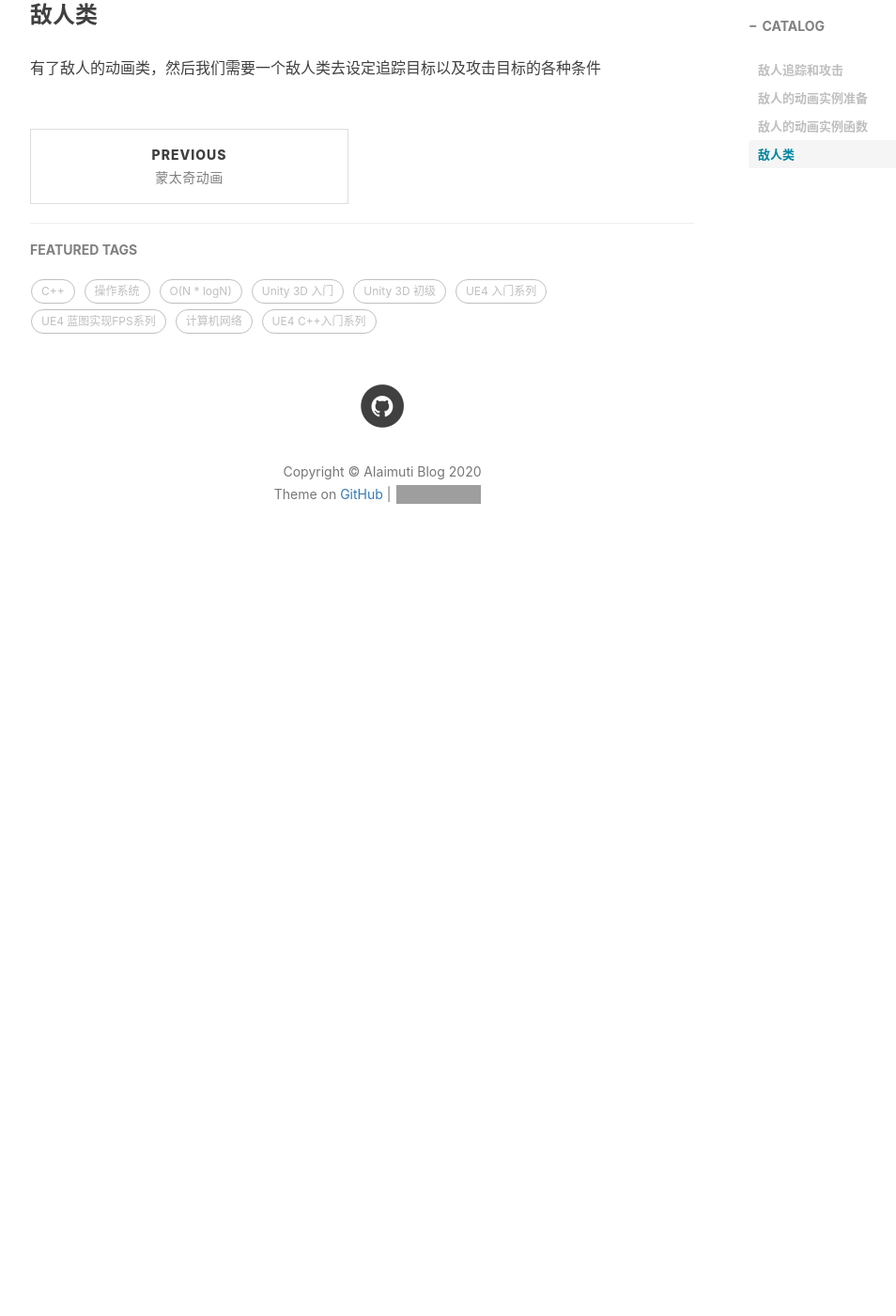
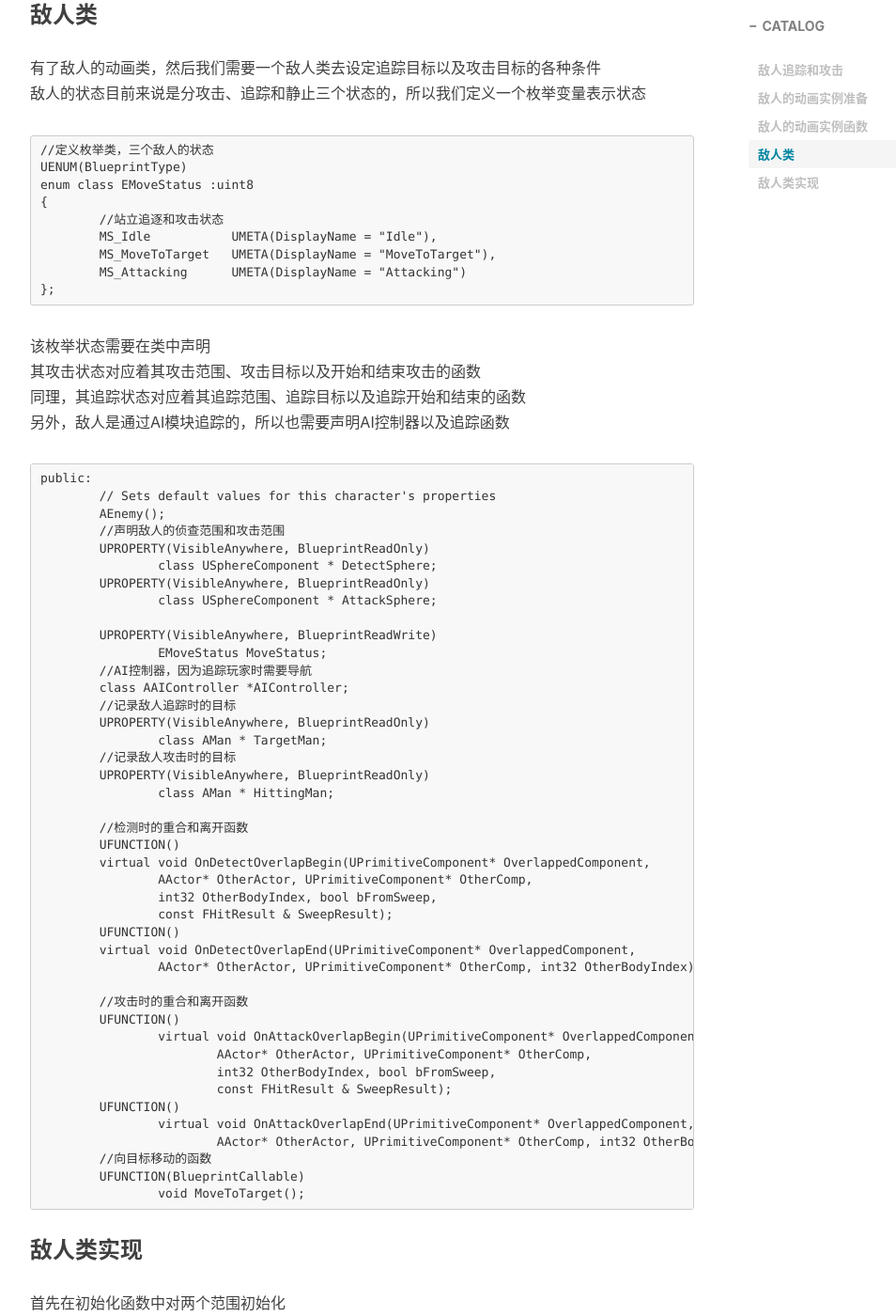
Before and after one commit to AIaimuti/aiaimuti.github.io, a Jekyll site: the page built from _posts/UE4/UE4_C++/2020-5-10-Enemy_Trace.md, in a window 1280 px wide and 1400 px high, scrolled down 2530 px. Shown: the whole window at 94% size, without its empty margins (233-1187 px from the left). Built offline with Jekyll 4.4.1, drawn with Linux system fonts in a browser that asks for light colours; nearby versions of some CDN libraries; comment, search, counter and statistics services are not loaded; before the commit the page ends 3160 px from its top, so only the background shows below that; some of the changed text lies outside the part shown; grey boxes are pictures that could not be loaded.

Commit message:
Update 2020-5-10-Enemy_Trace.md

````diff
--- a/_posts/UE4/UE4_C++/2020-5-10-Enemy_Trace.md
+++ b/_posts/UE4/UE4_C++/2020-5-10-Enemy_Trace.md
@@ -76,4 +76,138 @@ void UEnemyAnimInstance::UpdateAnimationProperties()
 ```
 
 ### 敌人类
-有了敌人的动画类，然后我们需要一个敌人类去设定追踪目标以及攻击目标的各种条件
+有了敌人的动画类，然后我们需要一个敌人类去设定追踪目标以及攻击目标的各种条件<br>
+敌人的状态目前来说是分攻击、追踪和静止三个状态的，所以我们定义一个枚举变量表示状态<br>
+```
+//定义枚举类，三个敌人的状态
+UENUM(BlueprintType)
+enum class EMoveStatus :uint8
+{
+	//站立追逐和攻击状态
+	MS_Idle		  UMETA(DisplayName = "Idle"),
+	MS_MoveToTarget   UMETA(DisplayName = "MoveToTarget"),
+	MS_Attacking      UMETA(DisplayName = "Attacking")
+};
+```
+该枚举状态需要在类中声明<br>
+其攻击状态对应着其攻击范围、攻击目标以及开始和结束攻击的函数<br>
+同理，其追踪状态对应着其追踪范围、追踪目标以及追踪开始和结束的函数<br>
+另外，敌人是通过AI模块追踪的，所以也需要声明AI控制器以及追踪函数
+```
+public:
+	// Sets default values for this character's properties
+	AEnemy();
+	//声明敌人的侦查范围和攻击范围
+	UPROPERTY(VisibleAnywhere, BlueprintReadOnly)
+		class USphereComponent * DetectSphere;
+	UPROPERTY(VisibleAnywhere, BlueprintReadOnly)
+		class USphereComponent * AttackSphere;
+
+	UPROPERTY(VisibleAnywhere, BlueprintReadWrite)
+		EMoveStatus MoveStatus;
+	//AI控制器，因为追踪玩家时需要导航
+	class AAIController *AIController;
+	//记录敌人追踪时的目标
+	UPROPERTY(VisibleAnywhere, BlueprintReadOnly)
+		class AMan * TargetMan;
+	//记录敌人攻击时的目标
+	UPROPERTY(VisibleAnywhere, BlueprintReadOnly)
+		class AMan * HittingMan;
+
+	//检测时的重合和离开函数
+	UFUNCTION()
+	virtual void OnDetectOverlapBegin(UPrimitiveComponent* OverlappedComponent,
+		AActor* OtherActor, UPrimitiveComponent* OtherComp,
+		int32 OtherBodyIndex, bool bFromSweep,
+		const FHitResult & SweepResult);
+	UFUNCTION()
+	virtual void OnDetectOverlapEnd(UPrimitiveComponent* OverlappedComponent,
+		AActor* OtherActor, UPrimitiveComponent* OtherComp, int32 OtherBodyIndex);
+
+	//攻击时的重合和离开函数
+	UFUNCTION()
+		virtual void OnAttackOverlapBegin(UPrimitiveComponent* OverlappedComponent,
+			AActor* OtherActor, UPrimitiveComponent* OtherComp,
+			int32 OtherBodyIndex, bool bFromSweep,
+			const FHitResult & SweepResult);
+	UFUNCTION()
+		virtual void OnAttackOverlapEnd(UPrimitiveComponent* OverlappedComponent,
+			AActor* OtherActor, UPrimitiveComponent* OtherComp, int32 OtherBodyIndex);
+	//向目标移动的函数
+	UFUNCTION(BlueprintCallable)
+		void MoveToTarget();
+```
+### 敌人类实现
+首先在初始化函数中对两个范围初始化
+```
+AEnemy::AEnemy()
+{
+ 	// Set this character to call Tick() every frame.  You can turn this off to improve performance if you don't need it.
+	PrimaryActorTick.bCanEverTick = true;
+	//侦测范围初始化
+	DetectSphere = CreateDefaultSubobject<USphereComponent>(TEXT("DetectSphere"));
+	DetectSphere->SetupAttachment(RootComponent);
+	DetectSphere->SetSphereRadius(600);
+	//攻击范围初始化
+	AttackSphere = CreateDefaultSubobject<USphereComponent>(TEXT("AttackSphere"));
+	AttackSphere->SetupAttachment(RootComponent);
+	AttackSphere->SetSphereRadius(300);
+
+}
+```
+然后设置追击开始函数,目前的追踪函数只追踪一个目标;<br>
+将进入范围Actor进行类型转换为Man，如果成功，则将Man设为TargetMan;<br>
+另外设置在攻击时不能追踪，如果没有在攻击状态，则将状态设置为追击，<br>
+然后调用追击函数，追击函数只在状态为追击时才有效
+```
+void AEnemy::OnDetectOverlapBegin(UPrimitiveComponent * OverlappedComponent, AActor * OtherActor, UPrimitiveComponent * OtherComp, int32 OtherBodyIndex, bool bFromSweep, const FHitResult & SweepResult)
+{
+	//如果没有追踪对象，则获取；有追踪对象则不执行，相当于只追踪一个目标
+	if (!TargetMan)
+	{
+		if (OtherActor)
+		{
+			AMan *Man = Cast<AMan>(OtherActor);
+			if (Man)
+			{
+				TargetMan = Man;
+				//攻击状态时播放动画的状态，在播放状态不可以追踪
+				if (MoveStatus != EMoveStatus::MS_Attacking)
+				{
+					//如果不是攻击状态，进行追击
+					MoveStatus = EMoveStatus::MS_MoveToTarget;
+				}
+				MoveToTarget();
+			}
+		}
+	}
+}
+```
+然后是离开追击范围的函数，这里的逻辑做了简化，并没有设置追踪第二个人；<br>
+如果离开范围的是追踪目标且没有攻击，则将状态设置为站立<br>
+并停止AI控制器的自动追踪
+```
+void AEnemy::OnDetectOverlapEnd(UPrimitiveComponent * OverlappedComponent, AActor * OtherActor, UPrimitiveComponent * OtherComp, int32 OtherBodyIndex)
+{
+	if (OtherActor)
+	{
+		AMan *Man = Cast<AMan>(OtherActor);
+		//如果离开的对象是被追踪的对象
+		if (Man == TargetMan)
+		{
+			//清空被追踪的对象
+			TargetMan = nullptr;
+			if (MoveStatus != EMoveStatus::MS_Attacking)
+			{
+				//如果不是在攻击，就变成站立
+				MoveStatus = EMoveStatus::MS_Idle;
+			}
+			if (AIController)
+			{
+				//AI控制器停止追踪
+				AIController->StopMovement();
+			}
+		}
+	}
+}
+```
````
